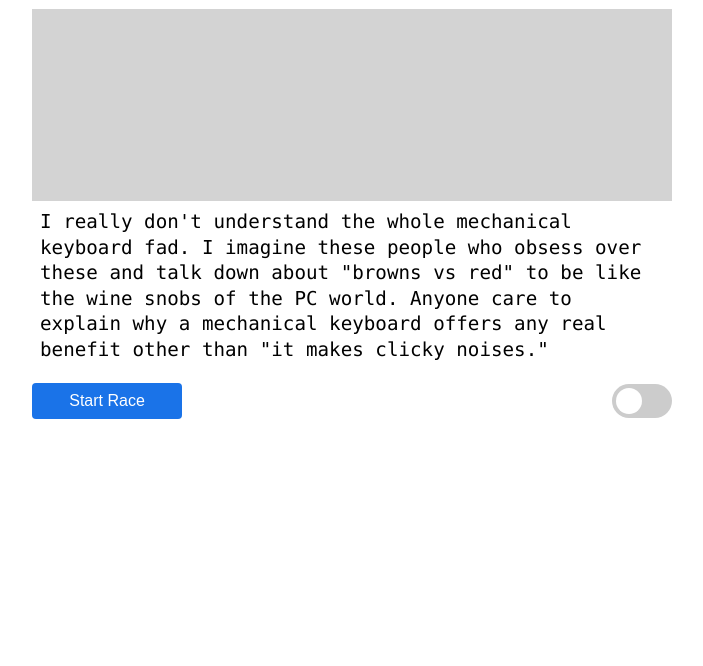
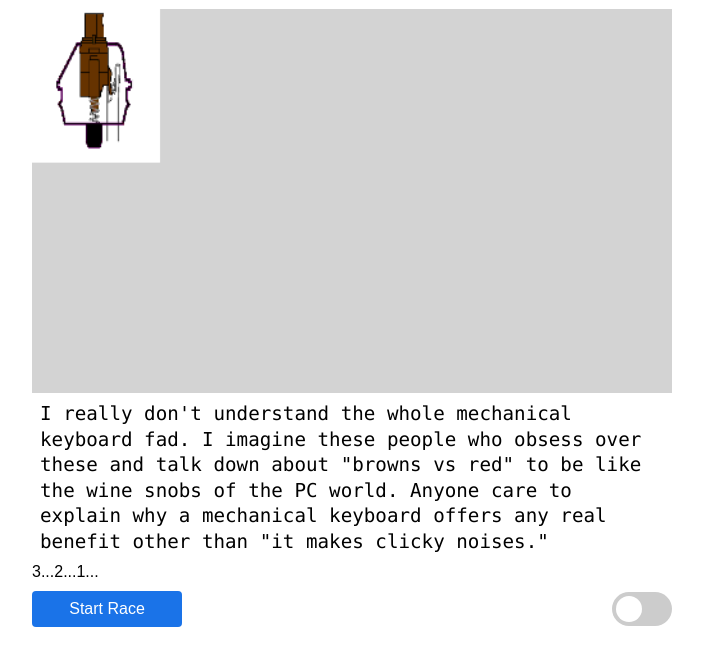
Before and after one commit to tchiu2/clack-racer, a website built with webpack: page index.html in a window 1280 px wide. Both pictures are taken after a click on the button "Start Race". Shown: the part 48-714 px from the top of the page, without its empty margins (288-991 px from the left). Built offline with nearby package versions, Linux system fonts and the light colour scheme.

Commit message:
add keyswitch sprite

```diff
--- a/css/index.css
+++ b/css/index.css
@@ -25,7 +25,7 @@
   align-items: center;
   padding: 10px 0;
   height: 100%;
-  min-height: 54px;
+  min-height: 56px;
 }
 
 #start {
@@ -121,7 +121,7 @@
 
 .keyboard {
   position: absolute;
-  background-color: #ccc;
+  background-color: #ddd;
 }
 
 .keyboard-key {
@@ -203,11 +203,11 @@ text[class*="-label"] {
 }
 
 input:checked + .slider {
-  background-color: #2196F3;
+  background-color: #1a73e8;
 }
 
 input:focus + .slider {
-  box-shadow: 0 0 1px #2196F3;
+  box-shadow: 0 0 1px #1a73e8;
 }
 
 input:checked + .slider:before {
--- a/index.html
+++ b/index.html
@@ -10,6 +10,7 @@
       <h1 id="title">ClackRacer</h1>
       <canvas id="canvas"></canvas>
       <div id="passage-container"></div>
+      <div hidden id="timer"></div>
       <input type="text" id="user-input"/>
 			<div class="button-container">
         <button id="start">Start Race</button>
--- a/src/game.js
+++ b/src/game.js
@@ -24,11 +24,9 @@ class Game {
   }
 
   updateUserInput() {
-    //if (this.currentFragment[this.currentFragment.length - 1] === " " || this.userInput.length + this.currentFragment.length === this.passage.length) {
-      this.userInput += this.currentFragment;
-      this.remainingPassage = this.passage.slice(this.userInput.length);
-      document.getElementById("user-input").value = "";
-    //}
+    this.userInput += this.currentFragment;
+    this.remainingPassage = this.passage.slice(this.userInput.length);
+    document.getElementById("user-input").value = "";
   }
 
   getPassage(passage) {
@@ -54,9 +52,6 @@ class Game {
   calculateResults() {
     this.finishTime = new Date();
     const totalTime = calculateElapsedTime(this.startTime, this.finishTime);
-    //console.log(`Your WPM is ${calculateWPM(totalTime, this.passage)}`);
-    //console.log(`Elapsed time: ${totalTime}s`);
-    //console.log(`Accuracy: ${calculateAccuracy(this.keystrokes, this.passage)}%`);
     this.results = {
       wpm: calculateWPM(totalTime, this.passage),
       time: totalTime,
@@ -70,6 +65,6 @@ class Game {
 }
 
 Game.DIM_X = 500;
-Game.DIM_Y = 150;
+Game.DIM_Y = 300;
 
 export default Game;
--- a/src/game_view.js
+++ b/src/game_view.js
@@ -1,5 +1,7 @@
 import { showResults } from './results';
 import { keyboardHTML } from './keyboard';
+import { showCountdown } from './countdown';
+import Racer from './racer';
 
 class GameView {
   constructor(game, ctx) {
@@ -11,11 +13,18 @@ class GameView {
     this.userInput = document.getElementById('user-input');
     this.startBtn = document.getElementById('start');
     this.toggleKeyboardShow = document.getElementById('keyboard-toggle');
+    this.timer = document.getElementById('timer');
 
     this.startBtn.addEventListener('click', this.start);
     this.toggleKeyboardShow.addEventListener('click', this.toggleKeyboardDisplay);
     this.container.addEventListener('click', () => this.userInput.focus());
     this.userInput.disabled = true;
+
+    this.racer = new Racer({
+      context: this.ctx,
+      width: 100,
+      height: 120,
+    });
   }
 
   displayPassage() {
@@ -39,13 +48,14 @@ class GameView {
     const main = document.getElementById('main')
     main.lastElementChild.innerHTML = (this.keyboardShown ? "" : keyboardHTML);
     this.keyboardShown = !this.keyboardShown;
-    console.log(this.keyboardShown);
   }
 
   reset() {
     while (this.container.firstChild) {
       this.container.removeChild(this.container.firstChild);
     }
+    this.timer.innerHTML = "";
+    this.timer.hidden = true;
     this.game.reset();
   }
 
@@ -53,6 +63,8 @@ class GameView {
     this.game.receiveUserInput(e);
     this.userInput.value = "";
     this.displayPassageLetters();
+    this.racer.update();
+    this.racer.render();
     this.game.isFinished() && this.completeRace();
   };
 
@@ -69,15 +81,16 @@ class GameView {
   }
 
   beginCountdown = time => {
+    this.timer.hidden = false;
+    this.timer.innerHTML += `${time}...`;
     const timer = setInterval(() => {
-      console.log(time);
       time--;
+      this.timer.innerHTML += (time === 0 ? "GO!" : `${time}...`);
       if (time <= 0) {
         clearInterval(timer);
         this.userInput.disabled = false;
         this.userInput.focus();
         this.game.startRace();
-        console.log("GO");
       }
     }, 1000);
   }
--- /dev/null
+++ b/src/racer.js
@@ -0,0 +1,35 @@
+class Racer {
+  constructor(options) {
+    let racerImage = new Image();
+    racerImage.src = "./images/brown_switch.png";
+    racerImage.addEventListener('load', this.render);
+
+    this.context = options.context;
+    this.width = options.width;
+    this.height = options.height;
+    this.image = racerImage;
+
+    this.frameIndex = 0;
+    this.numberOfFrames = 9;
+  }
+
+  update = () => {
+    this.frameIndex = (this.frameIndex < this.numberOfFrames - 1 ? this.frameIndex + 1 : 1);
+  }
+
+  render = () => {
+    this.context.clearRect(0, 0, this.width, this.height);
+    this.context.drawImage(
+      this.image,
+      this.frameIndex * 240,
+      0,
+      240,
+      180,
+      0,
+      0,
+      this.width,
+      this.height);
+  }
+};
+
+export default Racer;
```
Also changed, not shown: dist/bundle.js, images/brown_switch.png (added), images/keyboard.png (added), src/countdown.js (added), 1 other file.
